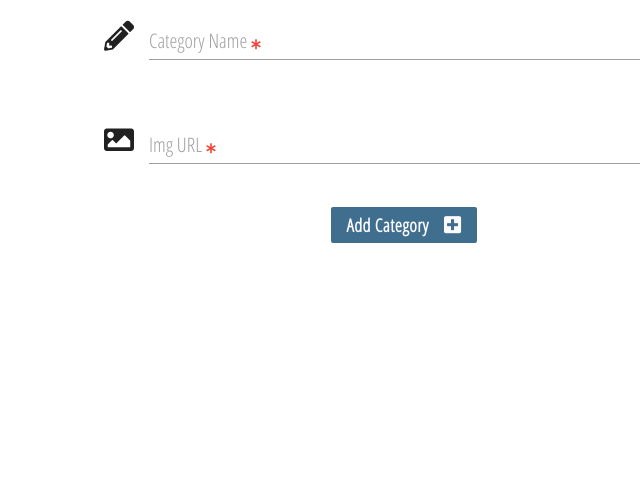
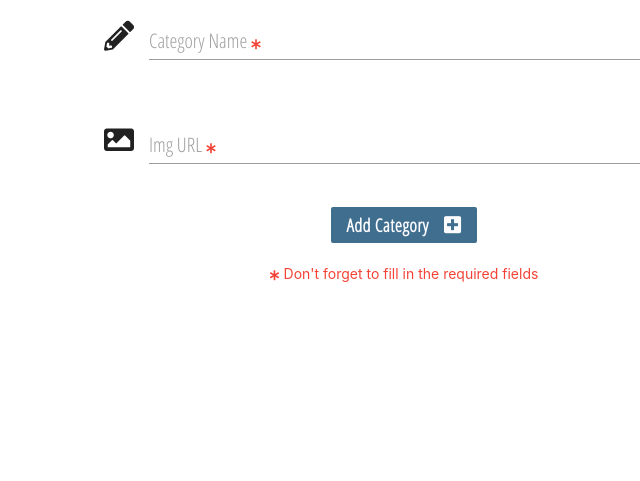
Before and after one commit to Code-Institute-Submissions/Kitchen, a Flask app: page /add_category in a window 1280 px wide. Shown: the part 180-661 px from the top of the page, without its empty margins (236-876 px from the left). Run offline with Flask 2, Linux system fonts and the light colour scheme; some libraries are stand-ins or nearby versions.

Commit message:
Add red text about required fields

```diff
--- a/templates/add_category.html
+++ b/templates/add_category.html
@@ -43,6 +43,13 @@
                         </button>
                     </div>
                 </div>
+                <!-- red text about required fields -->
+                <div class="row">
+                    <p class="red-text center-align">
+                        <i class="fas fa-asterisk"></i>
+                        Don't forget to fill in the required fields
+                    </p>
+                </div>
             </form>
         </div>
     </div>
--- a/templates/add_recipe.html
+++ b/templates/add_recipe.html
@@ -120,6 +120,7 @@
                         </button>
                     </div>
                 </div>
+                <!-- red text about required fields -->
                 <div class="row">
                     <p class="red-text center-align">
                         <i class="fas fa-asterisk"></i>
```
Also changed, not shown: templates/edit_category.html (+7 -0 lines), templates/edit_recipe.html (+7 -0 lines).
